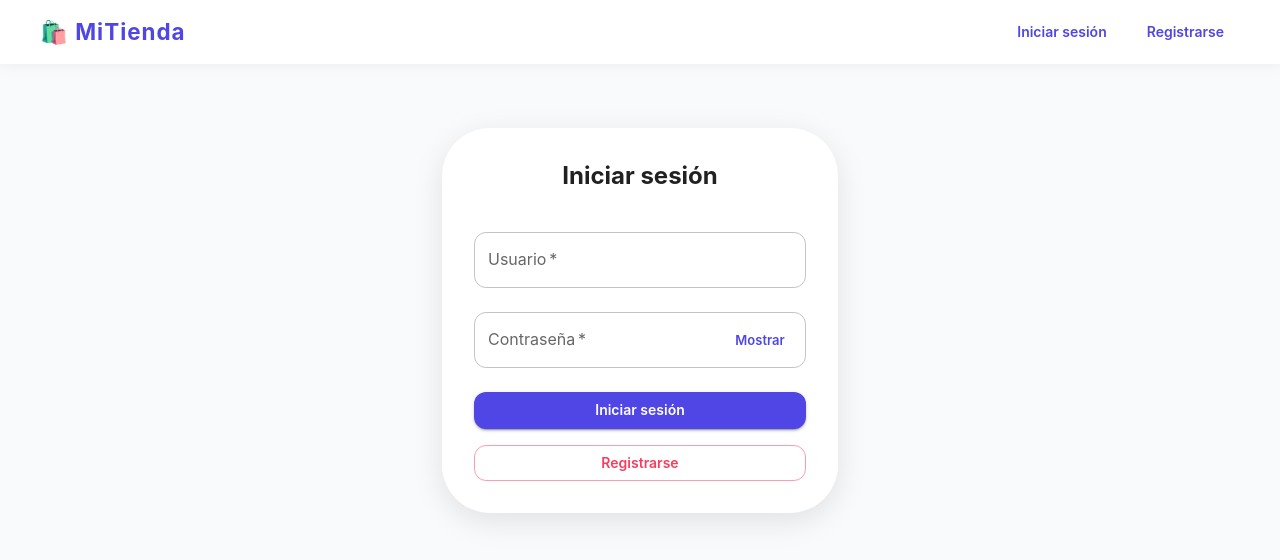
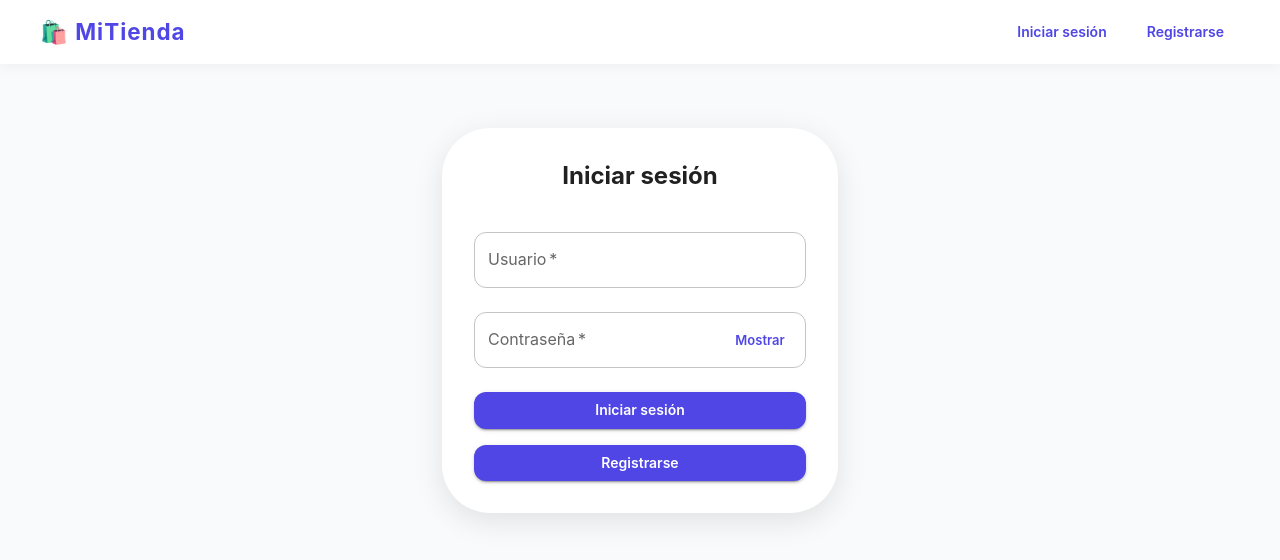
Before and after one commit to Patogol35/Hoy, a React (Vite) app: page /login in a window 1280 px wide. Shown: the top 560 px of the page. Built offline with nearby package versions, Linux system fonts and the light colour scheme.

Commit message:
Update Login.jsx

```diff
--- a/src/pages/Login.jsx
+++ b/src/pages/Login.jsx
@@ -99,10 +99,10 @@ export default function Login() {
               {loading ? "Entrando..." : "Iniciar sesión"}
             </Button>
 
-            {/* Botón de registro */}
+            {/* Botón de registro con el mismo diseño */}
             <Button
-              variant="outlined"
-              color="secondary"
+              variant="contained"
+              color="primary"
               fullWidth
               onClick={() => navigate("/register")}
             >
@@ -113,4 +113,4 @@ export default function Login() {
       </Paper>
     </Container>
   );
-}
+          }
```
